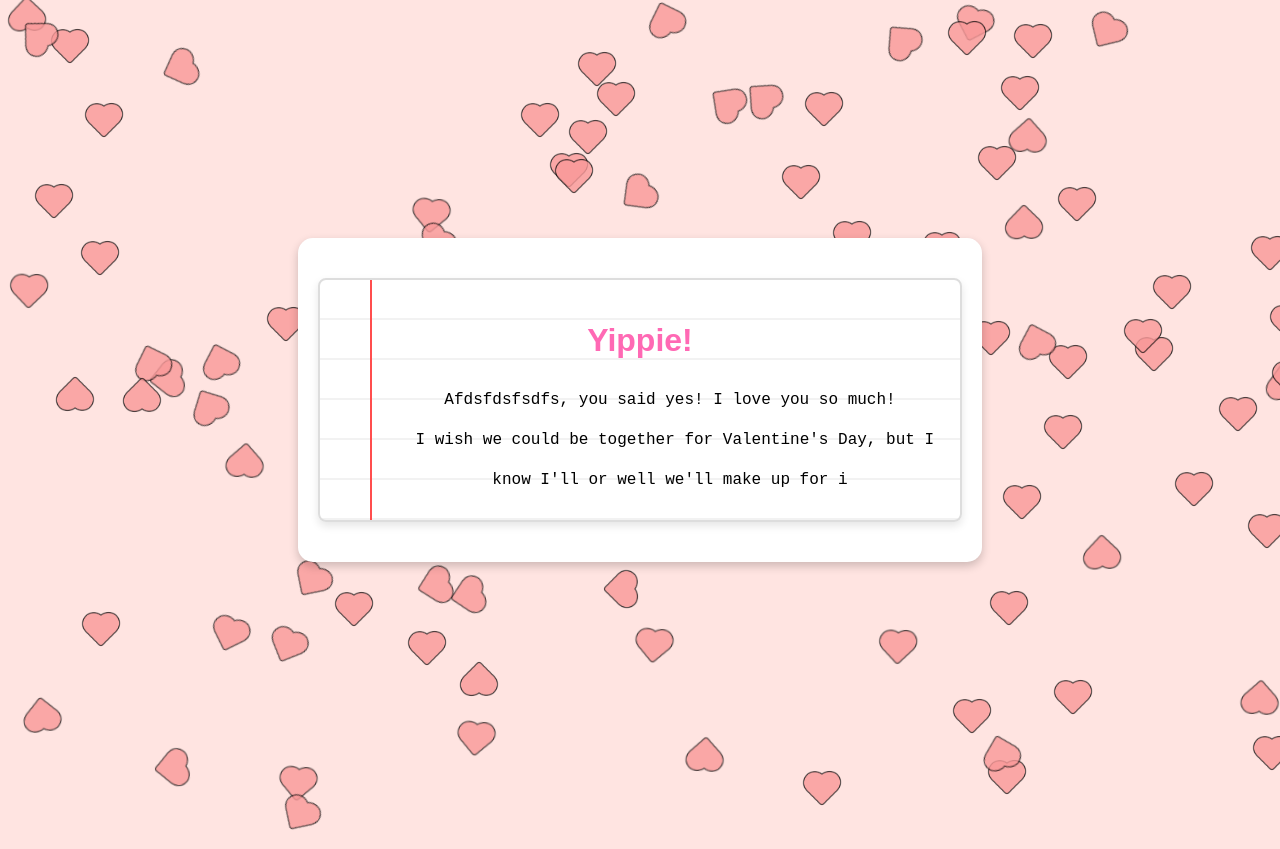
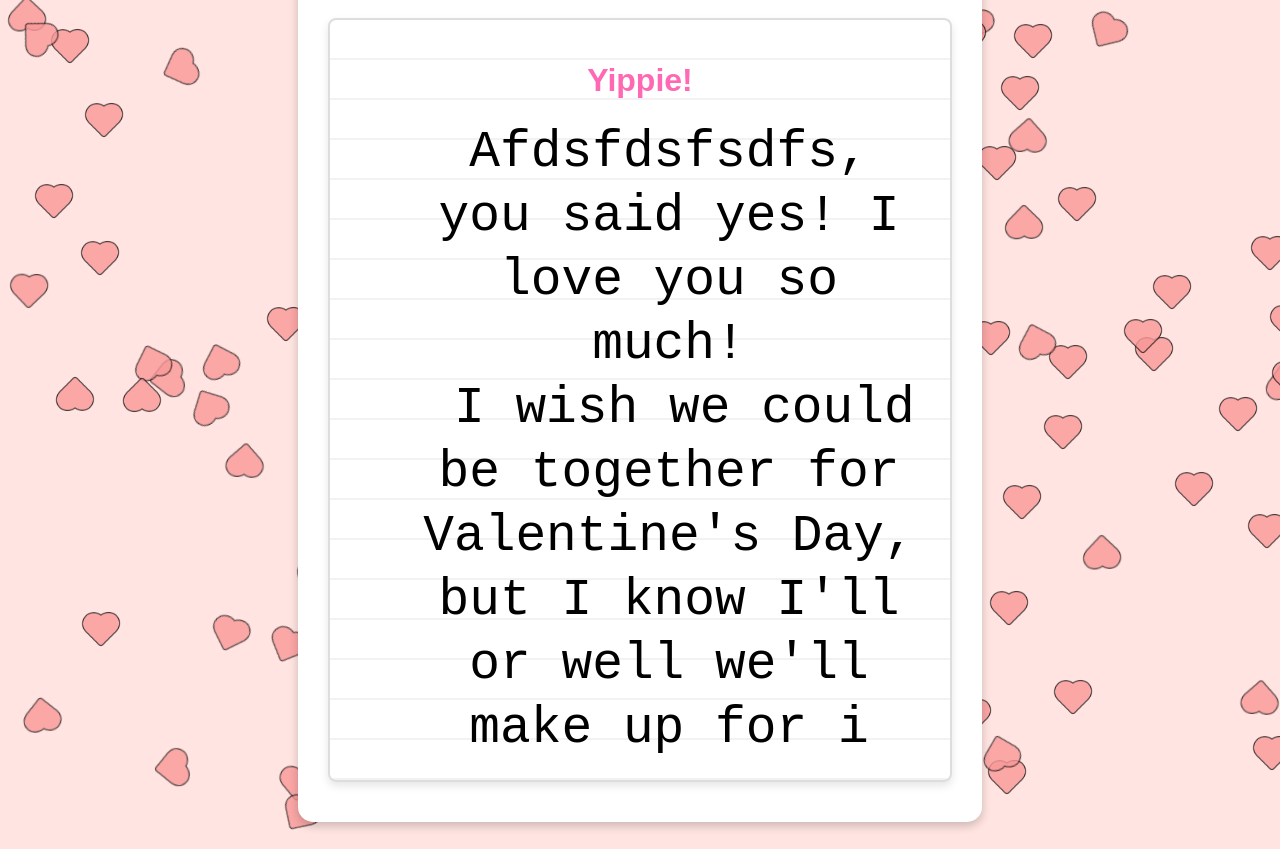
Before and after one commit to 100linesofcodes/Valentines, a plain HTML site: page index.html in a window 1280 px wide. Both pictures are taken after a click on the button "Yes, of course!". Shown: the top 849 px of the page. Drawn offline with Linux system fonts and the light colour scheme.

Commit message:
Update styles.css

```diff
--- a/styles.css
+++ b/styles.css
@@ -52,7 +52,8 @@ button:hover {
 
 #notebook {
   position: relative;
-  width: 600px;
+  width: 90%; /* Make the width responsive */
+  max-width: 600px; /* Set a maximum width for larger screens */
   height: auto;
   background: linear-gradient(to bottom, #fff 95%, #f2f2f2 95%);
   background-size: 100% 40px;
@@ -64,23 +65,12 @@ button:hover {
   margin: 20px auto;
 }
 
-#notebook:before {
-  content: '';
-  position: absolute;
-  top: 0;
-  left: 50px;
-  height: 100%;
-  width: 2px;
-  background-color: #ff4d4d;
-  z-index: 1;
-}
-
 #notebook p {
   margin: 0;
-  padding-left: 60px;
+  padding-left: 10%; /* Use percentage for padding */
   font-family: 'Courier New', Courier, monospace;
-  font-size: 16px;
-  line-height: 40px;
+  font-size: 4vw; /* Responsive font size */
+  line-height: 5vw; /* Responsive line height */
   white-space: pre-wrap;
   z-index: 2;
   position: relative;
```
